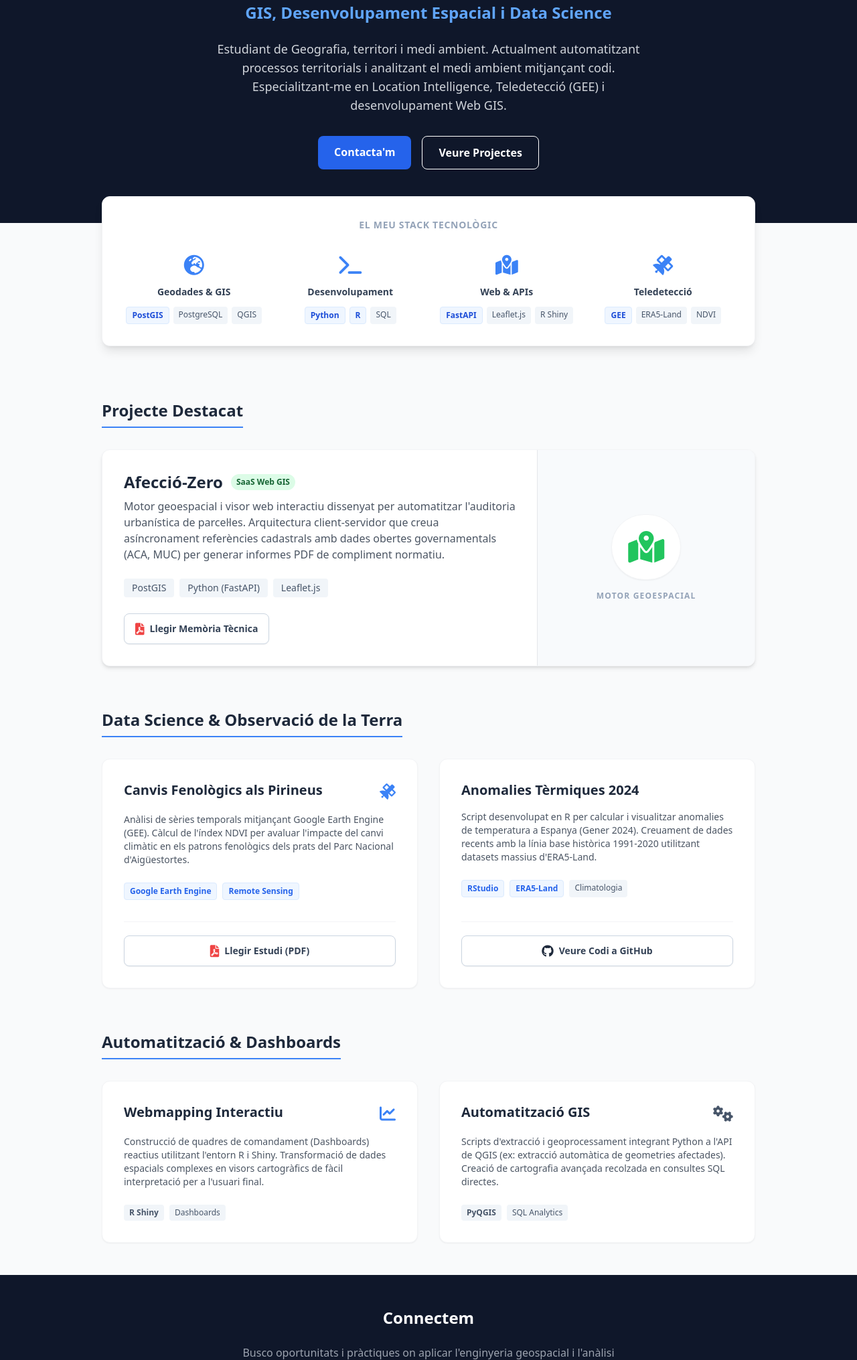
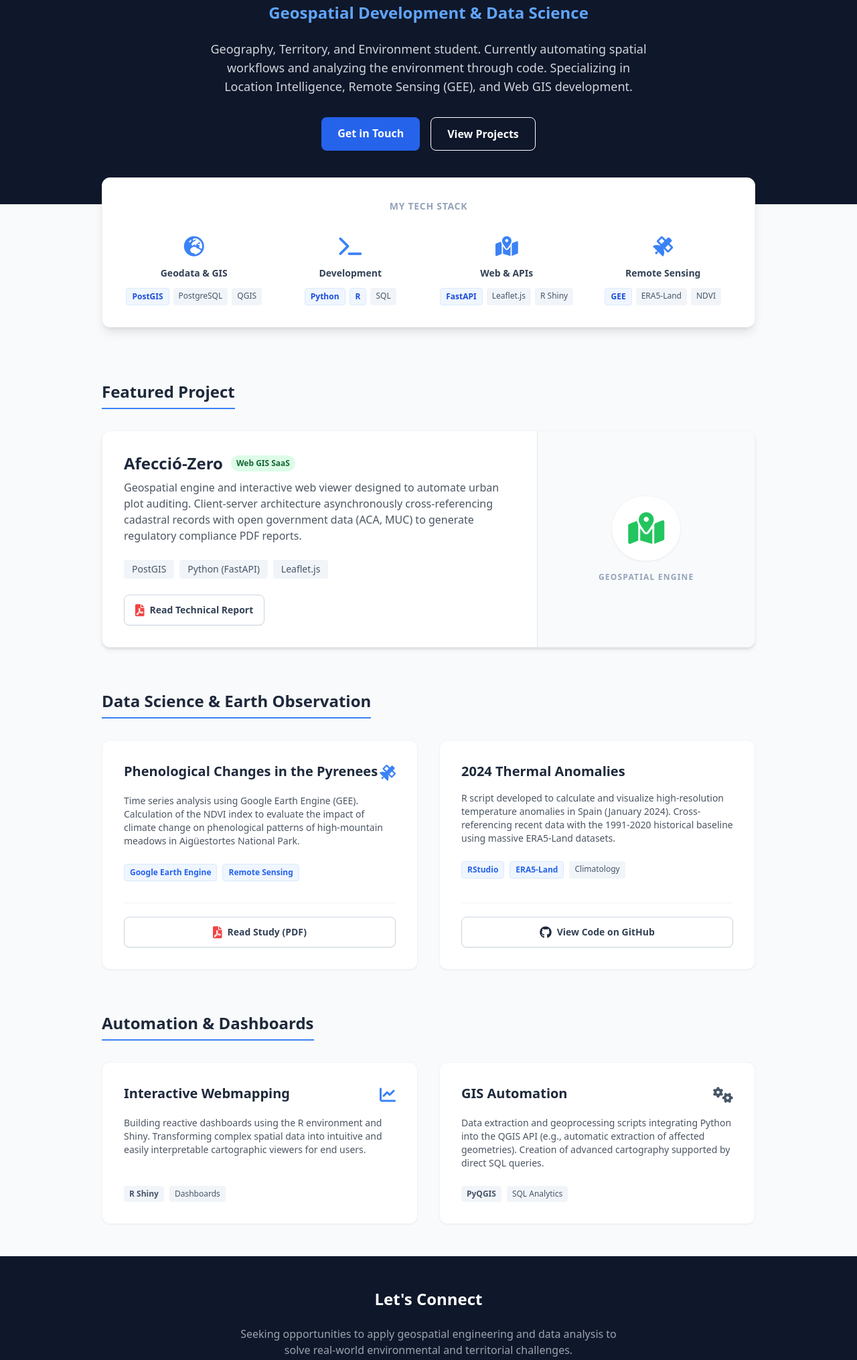
Before and after one commit to salasmiquel2001/miquelsalasgeo, a plain HTML site: page index.html in a window 1280 px wide. Shown: the part 153-2184 px from the top of the page at 67% size. Drawn offline with nearby package versions, Linux system fonts and the light colour scheme.

Commit message:
Update index.html

```diff
--- a/index.html
+++ b/index.html
@@ -1,9 +1,9 @@
 <!DOCTYPE html>
-<html lang="ca">
+<html lang="en">
 <head>
     <meta charset="UTF-8">
     <meta name="viewport" content="width=device-width, initial-scale=1.0">
-    <title>Miquel Salas Caseras | Portfoli GIS & Earth Observation</title>
+    <title>Miquel Salas Caseras | GIS & Earth Observation Portfolio</title>
     <script src="https://cdn.tailwindcss.com"></script>
     <link href="https://cdnjs.cloudflare.com/ajax/libs/font-awesome/6.0.0/css/all.min.css" rel="stylesheet">
 </head>
@@ -13,27 +13,27 @@
     <header class="bg-slate-900 text-white py-20">
         <div class="max-w-5xl mx-auto px-6 text-center">
             <h1 class="text-4xl md:text-6xl font-bold mb-4">Miquel Salas Caseras</h1>
-            <h2 class="text-xl md:text-2xl text-blue-400 font-semibold mb-6">GIS, Desenvolupament Espacial i Data Science</h2>
+            <h2 class="text-xl md:text-2xl text-blue-400 font-semibold mb-6">Geospatial Development & Data Science</h2>
             <p class="text-lg text-gray-300 max-w-2xl mx-auto mb-8">
-                Estudiant de Geografia, territori i medi ambient. Actualment automatitzant processos territorials i analitzant el medi ambient mitjançant codi. Especialitzant-me en Location Intelligence, Teledetecció (GEE) i desenvolupament Web GIS.
+                Geography, Territory, and Environment student. Currently automating spatial workflows and analyzing the environment through code. Specializing in Location Intelligence, Remote Sensing (GEE), and Web GIS development.
             </p>
             <div class="flex justify-center gap-4">
-                <a href="#contacte" class="bg-blue-600 hover:bg-blue-500 text-white font-bold py-3 px-6 rounded-lg transition">Contacta'm</a>
-                <a href="#projectes" class="bg-transparent border border-white hover:bg-white hover:text-slate-900 text-white font-bold py-3 px-6 rounded-lg transition">Veure Projectes</a>
+                <a href="#contact" class="bg-blue-600 hover:bg-blue-500 text-white font-bold py-3 px-6 rounded-lg transition">Get in Touch</a>
+                <a href="#projects" class="bg-transparent border border-white hover:bg-white hover:text-slate-900 text-white font-bold py-3 px-6 rounded-lg transition">View Projects</a>
             </div>
         </div>
     </header>
 
-    <!-- TECH STACK SECTION (Recuperat amb el disseny de caixa) -->
+    <!-- TECH STACK SECTION -->
     <section class="max-w-5xl mx-auto px-6 relative z-10 -mt-10 mb-16">
         <div class="bg-white rounded-xl shadow-lg border border-gray-100 p-8">
-            <h3 class="text-sm font-bold text-slate-400 uppercase tracking-wider text-center mb-8">El meu Stack Tecnològic</h3>
+            <h3 class="text-sm font-bold text-slate-400 uppercase tracking-wider text-center mb-8">My Tech Stack</h3>
 
             <div class="grid grid-cols-2 md:grid-cols-4 gap-6 text-center">
                 <!-- Bloc 1: Bases de dades i GIS -->
                 <div>
                     <i class="fa-solid fa-earth-europe text-3xl text-blue-500 mb-3"></i>
-                    <h4 class="font-bold text-slate-700 text-sm mb-3">Geodades & GIS</h4>
+                    <h4 class="font-bold text-slate-700 text-sm mb-3">Geodata & GIS</h4>
                     <div class="flex flex-wrap justify-center gap-1.5">
                         <span class="bg-blue-50 text-blue-700 px-2 py-1 rounded text-xs font-semibold border border-blue-100">PostGIS</span>
                         <span class="bg-slate-100 text-slate-600 px-2 py-1 rounded text-xs font-medium">PostgreSQL</span>
@@ -44,7 +44,7 @@
                 <!-- Bloc 2: Llenguatges -->
                 <div>
                     <i class="fa-solid fa-terminal text-3xl text-blue-500 mb-3"></i>
-                    <h4 class="font-bold text-slate-700 text-sm mb-3">Desenvolupament</h4>
+                    <h4 class="font-bold text-slate-700 text-sm mb-3">Development</h4>
                     <div class="flex flex-wrap justify-center gap-1.5">
                         <span class="bg-blue-50 text-blue-700 px-2 py-1 rounded text-xs font-semibold border border-blue-100">Python</span>
                         <span class="bg-blue-50 text-blue-700 px-2 py-1 rounded text-xs font-semibold border border-blue-100">R</span>
@@ -66,7 +66,7 @@
                 <!-- Bloc 4: Teledetecció -->
                 <div>
                     <i class="fa-solid fa-satellite text-3xl text-blue-500 mb-3"></i>
-                    <h4 class="font-bold text-slate-700 text-sm mb-3">Teledetecció</h4>
+                    <h4 class="font-bold text-slate-700 text-sm mb-3">Remote Sensing</h4>
                     <div class="flex flex-wrap justify-center gap-1.5">
                         <span class="bg-blue-50 text-blue-700 px-2 py-1 rounded text-xs font-semibold border border-blue-100">GEE</span>
                         <span class="bg-slate-100 text-slate-600 px-2 py-1 rounded text-xs font-medium">ERA5-Land</span>
@@ -77,64 +77,61 @@
         </div>
     </section>
 
-    <!-- PROJECTES SECTION -->
-    <section id="projectes" class="py-4 max-w-5xl mx-auto px-6">
+    <!-- PROJECTS SECTION -->
+    <section id="projects" class="py-4 max-w-5xl mx-auto px-6">
 
         <!-- TÍTOL: PROJECTE DESTACAT -->
-        <h3 class="text-2xl font-bold text-slate-800 border-b-2 border-blue-500 pb-2 mb-8 inline-block">Projecte Destacat</h3>
+        <h3 class="text-2xl font-bold text-slate-800 border-b-2 border-blue-500 pb-2 mb-8 inline-block">Featured Project</h3>
 
         <!-- 1. Afecció-Zero -->
         <div class="bg-white rounded-xl shadow-md overflow-hidden mb-16 border border-gray-100 flex flex-col md:flex-row">
             <div class="p-8 md:w-2/3 flex flex-col">
                 <div class="flex items-center gap-3 mb-2">
                     <h4 class="text-2xl font-bold text-slate-800">Afecció-Zero</h4>
-                    <span class="bg-green-100 text-green-800 text-xs px-2 py-1 rounded-full font-bold">SaaS Web GIS</span>
+                    <span class="bg-green-100 text-green-800 text-xs px-2 py-1 rounded-full font-bold">Web GIS SaaS</span>
                 </div>
                 <p class="text-gray-600 mb-6">
-                    Motor geoespacial i visor web interactiu dissenyat per automatitzar l'auditoria urbanística de parcel·les. Arquitectura client-servidor que creua asíncronament referències cadastrals amb dades obertes governamentals (ACA, MUC) per generar informes PDF de compliment normatiu.
+                    Geospatial engine and interactive web viewer designed to automate urban plot auditing. Client-server architecture asynchronously cross-referencing cadastral records with open government data (ACA, MUC) to generate regulatory compliance PDF reports.
                 </p>
                 <div class="flex flex-wrap gap-2 mb-6">
                     <span class="bg-slate-100 text-slate-600 px-3 py-1 rounded text-sm font-medium">PostGIS</span>
                     <span class="bg-slate-100 text-slate-600 px-3 py-1 rounded text-sm font-medium">Python (FastAPI)</span>
                     <span class="bg-slate-100 text-slate-600 px-3 py-1 rounded text-sm font-medium">Leaflet.js</span>
                 </div>
-                <!-- BOTO PDF UNIFICAT -->
                 <div class="mt-auto">
                     <a href="Projecte_afecciozero_Miquel_Salas.pdf" target="_blank" class="inline-flex items-center gap-2 border border-slate-300 bg-white hover:bg-slate-50 text-slate-700 text-sm font-semibold py-2 px-4 rounded-lg transition shadow-sm">
-                        <i class="fa-solid fa-file-pdf text-red-500 text-lg"></i> Llegir Memòria Tècnica
+                        <i class="fa-solid fa-file-pdf text-red-500 text-lg"></i> Read Technical Report
                     </a>
                 </div>
             </div>
-           <!-- ESPAI ICONA (Substitut de la imatge) -->
             <div class="md:w-1/3 bg-slate-50 border-t md:border-t-0 md:border-l border-gray-200 min-h-[250px] flex flex-col items-center justify-center transition-colors">
                 <div class="bg-white p-6 rounded-full shadow-sm border border-gray-100 mb-4 transition-transform group-hover:scale-110 duration-300">
                     <i class="fa-solid fa-map-location-dot text-5xl text-green-500"></i>
                 </div>
-                <p class="text-xs font-bold text-slate-400 uppercase tracking-widest">Motor Geoespacial</p>
+                <p class="text-xs font-bold text-slate-400 uppercase tracking-widest">Geospatial Engine</p>
             </div>
         </div>
 
         <!-- TÍTOL: DATA SCIENCE -->
-        <h3 class="text-2xl font-bold text-slate-800 border-b-2 border-blue-500 pb-2 mb-8 inline-block">Data Science & Observació de la Terra</h3>
+        <h3 class="text-2xl font-bold text-slate-800 border-b-2 border-blue-500 pb-2 mb-8 inline-block">Data Science & Earth Observation</h3>
 
         <div class="grid grid-cols-1 md:grid-cols-2 gap-8 mb-16">
             <!-- 2. GEE NDVI -->
             <div class="bg-white rounded-xl shadow-sm p-8 border border-gray-100 hover:shadow-md transition flex flex-col">
                 <div class="flex justify-between items-start mb-4">
-                    <h4 class="text-xl font-bold text-slate-800">Canvis Fenològics als Pirineus</h4>
+                    <h4 class="text-xl font-bold text-slate-800">Phenological Changes in the Pyrenees</h4>
                     <i class="fa-solid fa-satellite text-2xl text-blue-500"></i>
                 </div>
                 <p class="text-gray-600 mb-6 text-sm">
-                    Anàlisi de sèries temporals mitjançant Google Earth Engine (GEE). Càlcul de l'índex NDVI per avaluar l'impacte del canvi climàtic en els patrons fenològics dels prats del Parc Nacional d'Aigüestortes.
+                    Time series analysis using Google Earth Engine (GEE). Calculation of the NDVI index to evaluate the impact of climate change on phenological patterns of high-mountain meadows in Aigüestortes National Park.
                 </p>
                 <div class="flex flex-wrap gap-2 mb-8">
                     <span class="bg-blue-50 text-blue-600 px-2 py-1 rounded text-xs font-bold border border-blue-100">Google Earth Engine</span>
                     <span class="bg-blue-50 text-blue-600 px-2 py-1 rounded text-xs font-bold border border-blue-100">Remote Sensing</span>
                 </div>
-                <!-- BOTO PDF UNIFICAT -->
                 <div class="mt-auto border-t border-gray-100 pt-5">
                     <a href="Canvis_fenologics_NVDI.pdf" target="_blank" class="inline-flex items-center gap-2 border border-slate-300 bg-white hover:bg-slate-50 text-slate-700 text-sm font-semibold py-2 px-4 rounded-lg transition shadow-sm w-full justify-center">
-                        <i class="fa-solid fa-file-pdf text-red-500 text-lg"></i> Llegir Estudi (PDF)
+                        <i class="fa-solid fa-file-pdf text-red-500 text-lg"></i> Read Study (PDF)
                     </a>
                 </div>
             </div>
@@ -142,38 +139,38 @@
             <!-- 3. Anomalies Tèrmiques -->
             <div class="bg-white rounded-xl shadow-sm p-8 border border-gray-100 hover:shadow-md transition flex flex-col">
                 <div class="flex justify-between items-start mb-4">
-                    <h4 class="text-xl font-bold text-slate-800">Anomalies Tèrmiques 2024</h4>
+                    <h4 class="text-xl font-bold text-slate-800">2024 Thermal Anomalies</h4>
                     <i class="fa-solid fa-temperature-arrow-up text-2xl text-red-500"></i>
                 </div>
                 <p class="text-gray-600 mb-6 text-sm">
-                    Script desenvolupat en R per calcular i visualitzar anomalies de temperatura a Espanya (Gener 2024). Creuament de dades recents amb la línia base històrica 1991-2020 utilitzant datasets massius d'ERA5-Land.
+                    R script developed to calculate and visualize high-resolution temperature anomalies in Spain (January 2024). Cross-referencing recent data with the 1991-2020 historical baseline using massive ERA5-Land datasets.
                 </p>
                 <div class="flex flex-wrap gap-2 mb-8">
                     <span class="bg-blue-50 text-blue-600 px-2 py-1 rounded text-xs font-bold border border-blue-100">RStudio</span>
                     <span class="bg-blue-50 text-blue-600 px-2 py-1 rounded text-xs font-bold border border-blue-100">ERA5-Land</span>
-                    <span class="bg-slate-100 text-slate-600 px-2 py-1 rounded text-xs font-medium">Climatologia</span>
+                    <span class="bg-slate-100 text-slate-600 px-2 py-1 rounded text-xs font-medium">Climatology</span>
                 </div>
                 <div class="mt-auto border-t border-gray-100 pt-5">
                     <a href="https://github.com/salasmiquel2001/era5-climate-anomaly-spain-january2024" target="_blank" class="inline-flex items-center gap-2 border border-slate-300 bg-white hover:bg-slate-50 text-slate-700 text-sm font-semibold py-2 px-4 rounded-lg transition shadow-sm w-full justify-center">
-                        <i class="fa-brands fa-github text-slate-800 text-lg"></i> Veure Codi a GitHub
+                        <i class="fa-brands fa-github text-slate-800 text-lg"></i> View Code on GitHub
                     </a>
                 </div>
             </div>
         </div>
 
         <!-- TÍTOL: AUTOMATITZACIÓ -->
-        <h3 class="text-2xl font-bold text-slate-800 border-b-2 border-blue-500 pb-2 mb-8 inline-block">Automatització & Dashboards</h3>
+        <h3 class="text-2xl font-bold text-slate-800 border-b-2 border-blue-500 pb-2 mb-8 inline-block">Automation & Dashboards</h3>
 
         <!-- GRAELLA 2: AUTOMATITZACIÓ -->
         <div class="grid grid-cols-1 md:grid-cols-2 gap-8 mb-8">
             <!-- 4. Shiny Webmapping -->
             <div class="bg-white rounded-xl shadow-sm p-8 border border-gray-100 hover:shadow-md transition flex flex-col">
                 <div class="flex justify-between items-start mb-4">
-                    <h4 class="text-xl font-bold text-slate-800">Webmapping Interactiu</h4>
+                    <h4 class="text-xl font-bold text-slate-800">Interactive Webmapping</h4>
                     <i class="fa-solid fa-chart-line text-2xl text-blue-500"></i>
                 </div>
                 <p class="text-gray-600 mb-6 text-sm">
-                    Construcció de quadres de comandament (Dashboards) reactius utilitzant l'entorn R i Shiny. Transformació de dades espacials complexes en visors cartogràfics de fàcil interpretació per a l'usuari final.
+                    Building reactive dashboards using the R environment and Shiny. Transforming complex spatial data into intuitive and easily interpretable cartographic viewers for end users.
                 </p>
                 <div class="flex flex-wrap gap-2 mt-auto">
                     <span class="bg-slate-100 text-slate-600 px-2 py-1 rounded text-xs font-bold">R Shiny</span>
@@ -184,11 +181,11 @@
             <!-- 5. PyQGIS i SQL -->
             <div class="bg-white rounded-xl shadow-sm p-8 border border-gray-100 hover:shadow-md transition flex flex-col">
                 <div class="flex justify-between items-start mb-4">
-                    <h4 class="text-xl font-bold text-slate-800">Automatització GIS</h4>
+                    <h4 class="text-xl font-bold text-slate-800">GIS Automation</h4>
                     <i class="fa-solid fa-gears text-2xl text-slate-600"></i>
                 </div>
                 <p class="text-gray-600 mb-6 text-sm">
-                    Scripts d'extracció i geoprocessament integrant Python a l'API de QGIS (ex: extracció automàtica de geometries afectades). Creació de cartografia avançada recolzada en consultes SQL directes.
+                    Data extraction and geoprocessing scripts integrating Python into the QGIS API (e.g., automatic extraction of affected geometries). Creation of advanced cartography supported by direct SQL queries.
                 </p>
                 <div class="flex flex-wrap gap-2 mt-auto">
                     <span class="bg-slate-100 text-slate-600 px-2 py-1 rounded text-xs font-bold">PyQGIS</span>
@@ -198,15 +195,15 @@
         </div>
     </section>
 
-    <!-- FOOTER / CONTACTE ACTUALITZAT -->
-    <footer id="contacte" class="bg-slate-900 text-white py-12">
+    <!-- FOOTER / CONTACTE -->
+    <footer id="contact" class="bg-slate-900 text-white py-12">
         <div class="max-w-5xl mx-auto px-6 text-center">
-            <h3 class="text-2xl font-bold mb-6">Connectem</h3>
-            <p class="text-gray-400 mb-8 max-w-xl mx-auto">Busco oportunitats i pràctiques on aplicar l'enginyeria geospacial i l'anàlisi de dades per resoldre problemes del món real.</p>
+            <h3 class="text-2xl font-bold mb-6">Let's Connect</h3>
+            <p class="text-gray-400 mb-8 max-w-xl mx-auto">Seeking opportunities to apply geospatial engineering and data analysis to solve real-world environmental and territorial challenges.</p>
             <div class="flex justify-center mb-8">
-                <!-- Recorda posar el teu correu real aquí a sota -->
+                <!-- Add your real email below -->
                 <a href="mailto:elteucorreu@email.com" class="inline-flex items-center gap-2 bg-blue-600 hover:bg-blue-500 text-white font-bold py-3 px-6 rounded-lg transition shadow-lg">
-                    <i class="fa-solid fa-envelope text-xl"></i> Contactar per Correu
+                    <i class="fa-solid fa-envelope text-xl"></i> Contact via Email
                 </a>
             </div>
             <p class="text-sm text-gray-500">© 2026 Miquel Salas Caseras.</p>
```
